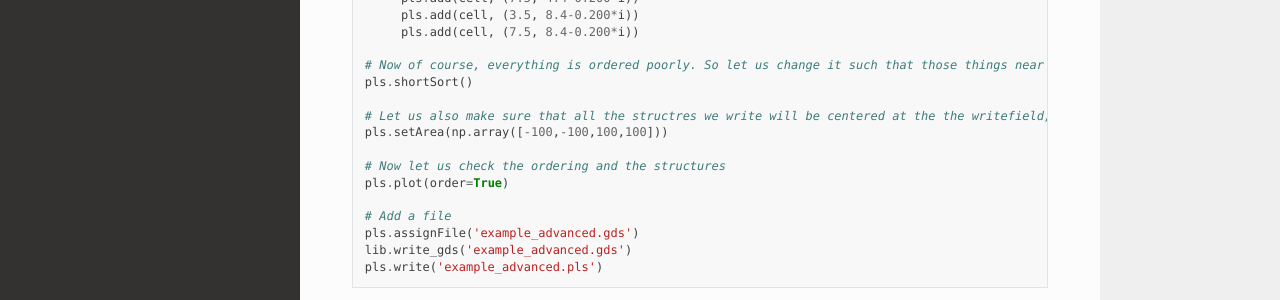
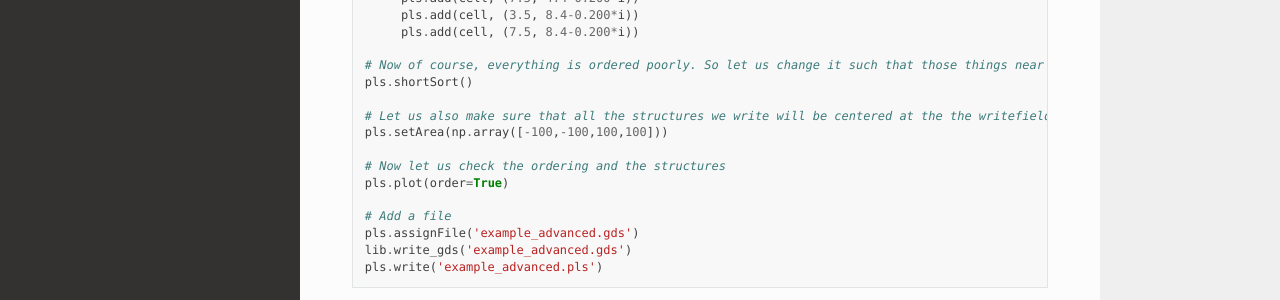
Before and after one commit to jente-vds/RAITH-voyager-positionlist, a Sphinx documentation site: the page built from docs/source/gettingstarted.rst, in a window 1280 px wide and 900 px high, scrolled down 2428 px. Shown: the part 423-723 px from the top of the window. Built offline with Sphinx 7.4.7 and the Read the Docs theme 2.0.0, drawn with Linux system fonts in a browser that asks for light colours; the version number is read from the project's files by our own code.

Commit message:
Fixed typo in gettingstarted

```diff
--- a/docs/source/gettingstarted.rst
+++ b/docs/source/gettingstarted.rst
@@ -156,7 +156,7 @@ Let us try another example, but this time a little more difficult. It will demon
    # Now of course, everything is ordered poorly. So let us change it such that those things near each other, will be written after one another
    pls.shortSort()
 
-   # Let us also make sure that all the structres we write will be centered at the the writefield, and not in the corner, as the VOYAGER is apt to do.
+   # Let us also make sure that all the structures we write will be centered at the the writefield, and not in the corner, as the VOYAGER is apt to do.
    pls.setArea(np.array([-100,-100,100,100]))
 
    # Now let us check the ordering and the structures
```
